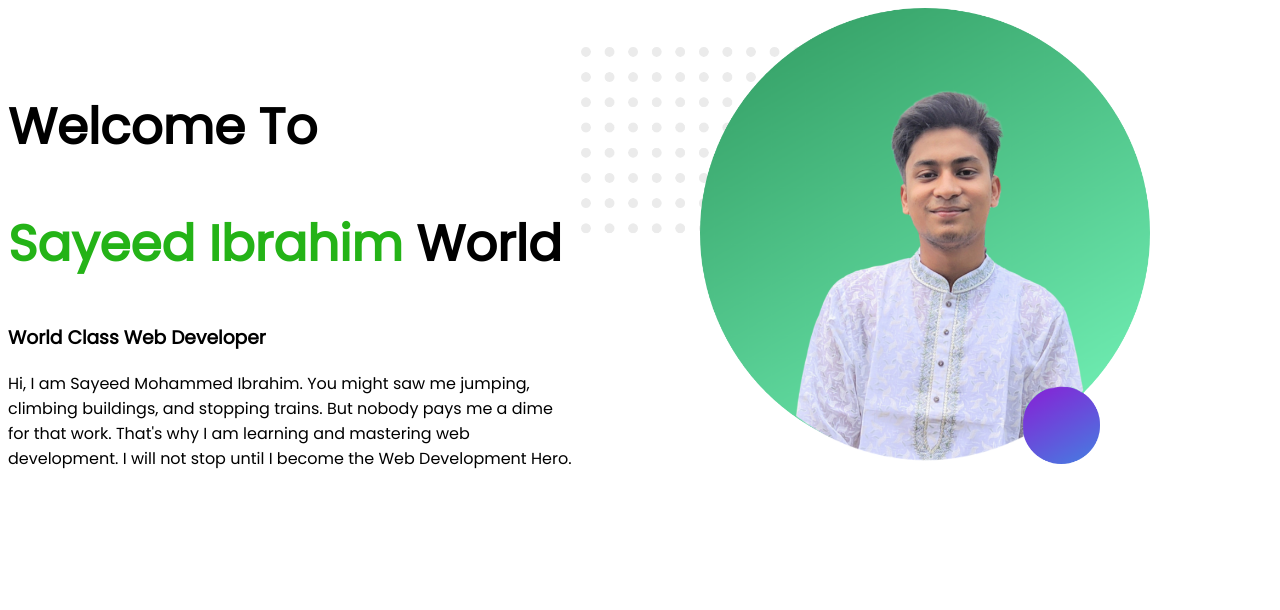
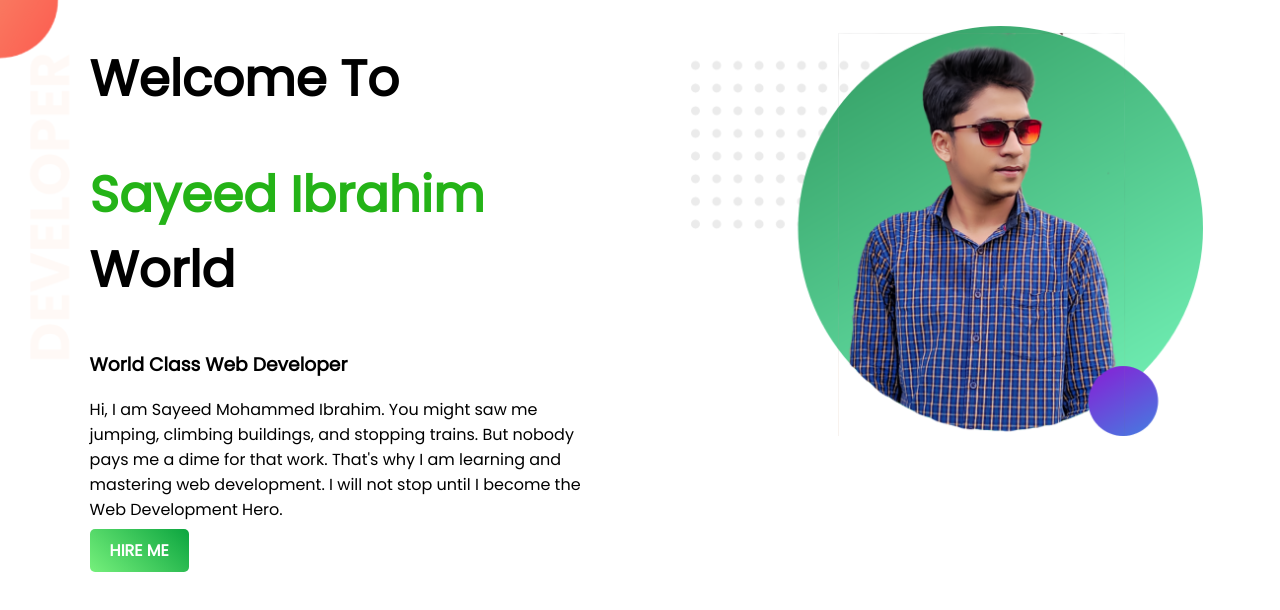
Before and after one commit to sayeedmi/web-portfolio, a plain HTML site: page index.html in a window 1280 px wide. Drawn offline with Linux system fonts and the light colour scheme.

Commit message:
Second Update

```diff
--- a/index.html
+++ b/index.html
@@ -17,7 +17,7 @@
     <link rel="stylesheet" href="style.css" />
   </head>
   <body>
-    <section>
+    <section class="top-banner">
       <div class="half-width">
         <h1>Welcome To</h1>
         <h1><span class="name-highlight"> Sayeed Ibrahim </span>World</h1>
@@ -25,9 +25,10 @@
         <p>
           Hi, I am Sayeed Mohammed Ibrahim. You might saw me jumping, climbing buildings, and stopping trains. But nobody pays me a dime for that work. That's why I am learning and mastering web development. I will not stop until I become the Web Development Hero.
         </p>
+        <a class="link-button" href="https://www.linkedin.com/in/sayeed-mohammed-ibrahim-124b001a7/" target="_blank">HIRE ME</a>
       </div>
       <div class="half-width">
-        <img src="images/PicsArt_06-30-10.31.07.png" alt="First Photo">
+        <img src="images/PicsArt_07-01-11.10.35.png" alt="First Photo">
       </div>
     </section>
   </body>
--- a/style.css
+++ b/style.css
@@ -1,5 +1,7 @@
 body{
     font-family: 'Poppins', sans-serif;
+    margin: 0;
+    box-sizing: border-box;
 }
 h1{
     font-size: 50px;
@@ -8,9 +10,27 @@ h1{
     color: rgb(36, 179, 23);
 }
 .half-width{
-    display: inline-block;
-    width: 45%;
+    margin-left: 5%;
+    padding-left: 2%;
+    width: 40%;
+    float: left;
 }
 .half-width img{
     width: 100%;
+    margin-top: 5%;
 }
+.top-banner{
+    background-image: url(images/top-banner.png);
+    background-repeat: no-repeat;
+}
+section{
+    height: 500px;
+}
+.link-button{
+    text-decoration: none;
+    background-image: linear-gradient(45deg, rgb(118, 240, 124), rgb(12, 165, 63));
+    padding: 10px 20px;
+    border-radius: 5px;
+    color: white;
+    font-weight: bold;
+}
```
Also changed, not shown: images/PicsArt_07-01-11.10.35.png (added).
